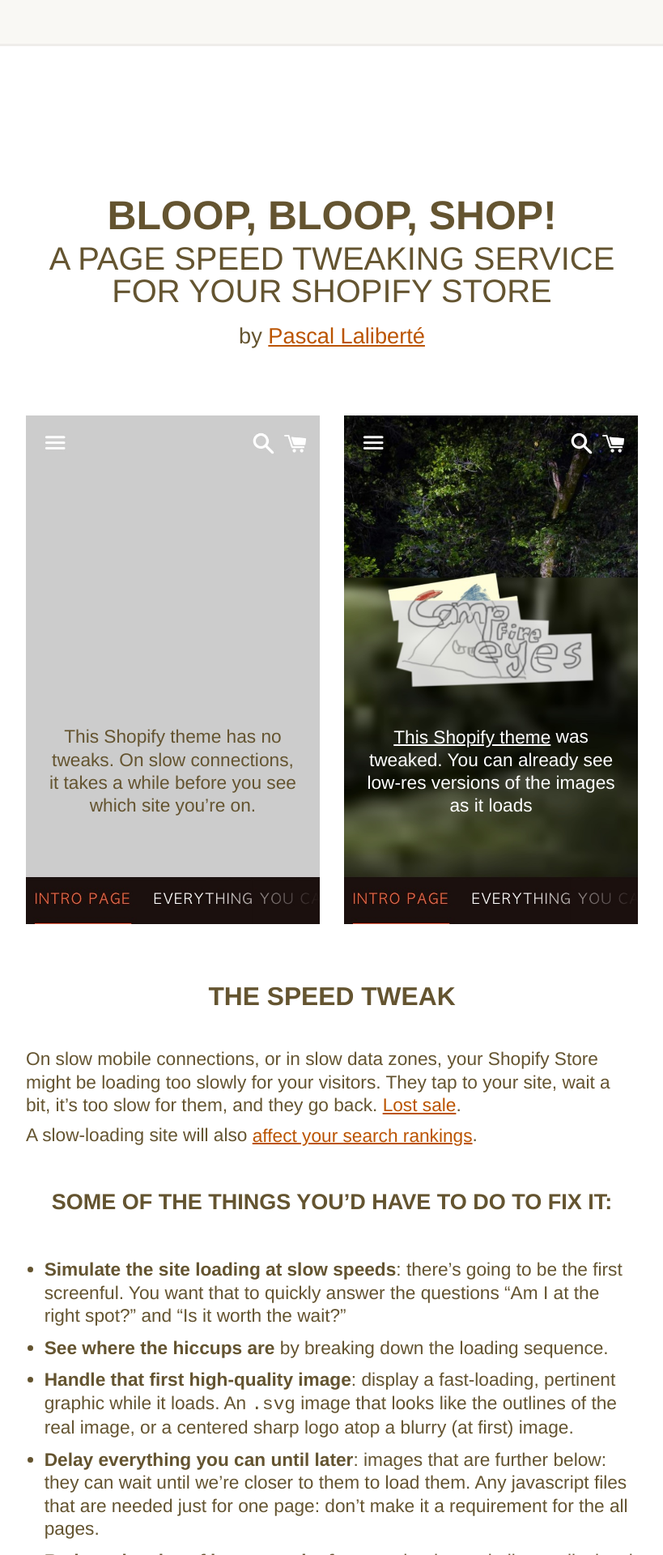
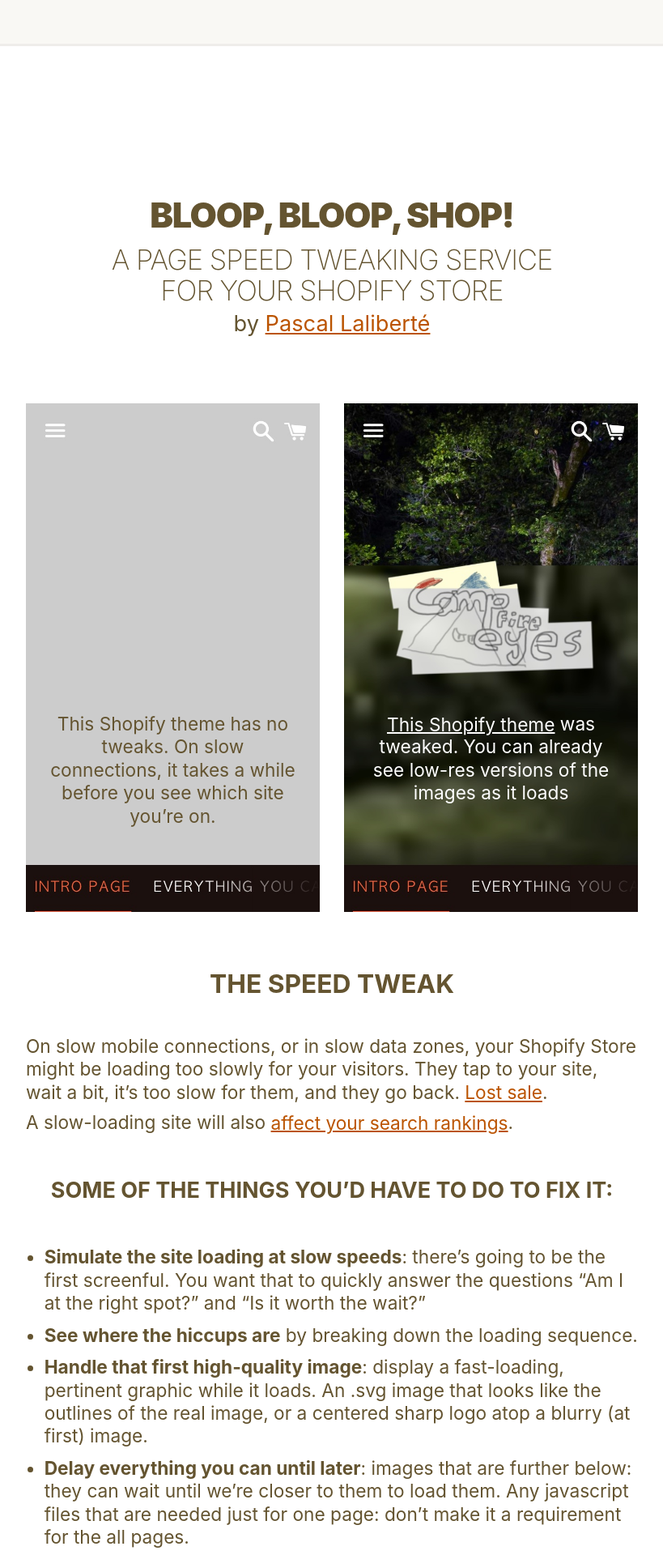
Before and after one commit to pascallaliberte/bloopbloop.shop, a Jekyll site: the page built from index.md, in a window 1280 px wide. Shown: the top 1920 px of the page at 81% size, without its empty margins (230-1049 px from the left). Built offline with Jekyll 4.4.1, drawn with Linux system fonts in a browser that asks for light colours; comment, search, counter and statistics services are not loaded.

Commit message:
speed: make typekit fonts load async, tweak when fonts unavailable

```diff
--- a/_assets/sass/globals/_mixins.scss
+++ b/_assets/sass/globals/_mixins.scss
@@ -1,9 +1,10 @@
 // Typography ———————————————————————————————— •
 // ——————————————————————————————————————————— •
 
-$font-headings: "freight-sans-pro", Helvetica, Arial, sans-serif;
-$font-body: "freight-sans-pro", Helvetica, Arial, sans-serif;
 $font-system: -apple-system, BlinkMacSystemFont, "Segoe UI", Roboto, Helvetica, Arial, sans-serif, "Apple Color Emoji", "Segoe UI Emoji", "Segoe UI Symbol";
+$font-headings: "freight-sans-pro", $font-system;
+$font-body: "freight-sans-pro", $font-system;
+$font-headings-page-title: "freight-sans-condensed-pro", $font-system;
 
 @mixin font-smoothing($attr) {
   -webkit-font-smoothing: $attr;
--- a/_assets/sass/pages/_bloop-bloop-shop.scss
+++ b/_assets/sass/pages/_bloop-bloop-shop.scss
@@ -1,5 +1,3 @@
-$font-headings-main: "freight-sans-condensed-pro", Helvetica, Arial, sans-serif;
-
 .bloop-bloop-shop {
 
   tel {
@@ -11,7 +9,7 @@
 
   #main-title {
     font-size: 2.2em;
-    font-family: $font-headings-main;
+    font-family: $font-headings-page-title;
     line-height: 1;
     margin-top: 1em;
     margin-bottom: 2em;
@@ -21,6 +19,19 @@
       margin-top: 0.2em;
       display: block;
       font-weight: normal;
+
+      .wf-loading &, .wf-inactive & {
+        letter-spacing: -0.03em;
+        font-weight: 200;
+        line-height: 1.1;
+      }
+    }
+
+    .wf-loading &, .wf-inactive & {
+      letter-spacing: -0.03em;
+      font-weight: 900;
+      font-size: 1.9em;
+      line-height: 1.4;
     }
   }
 
--- a/_assets/sass/style.scss
+++ b/_assets/sass/style.scss
@@ -12,6 +12,12 @@
 
 html {
   font-size: 18px;
+}
+
+.wf-loading, .wf-inactive {
+  * {
+    font-family: -apple-system, BlinkMacSystemFont, "Segoe UI", Roboto, Helvetica, Arial, sans-serif, "Apple Color Emoji", "Segoe UI Emoji", "Segoe UI Symbol" !important;
+  }
 }
 
 body {
--- a/_includes/stylesheets/style.css
+++ b/_includes/stylesheets/style.css
@@ -68,6 +68,9 @@
 html {
   font-size: 18px; }
 
+.wf-loading *, .wf-inactive * {
+  font-family: -apple-system, BlinkMacSystemFont, "Segoe UI", Roboto, Helvetica, Arial, sans-serif, "Apple Color Emoji", "Segoe UI Emoji", "Segoe UI Symbol" !important; }
+
 body {
   -webkit-box-sizing: border-box;
   -moz-box-sizing: border-box;
@@ -76,7 +79,7 @@
   font-smoothing: antialiased;
   background-color: #FFF;
   color: #645430;
-  font-family: "freight-sans-pro", Helvetica, Arial, sans-serif;
+  font-family: "freight-sans-pro", -apple-system, BlinkMacSystemFont, "Segoe UI", Roboto, Helvetica, Arial, sans-serif, "Apple Color Emoji", "Segoe UI Emoji", "Segoe UI Symbol";
   font-size: 1.2rem;
   line-height: 1.5em;
   position: relative; }
@@ -110,7 +113,7 @@
     visibility: hidden; }
 
 h1, h2 {
-  font-family: "freight-sans-pro", Helvetica, Arial, sans-serif;
+  font-family: "freight-sans-pro", -apple-system, BlinkMacSystemFont, "Segoe UI", Roboto, Helvetica, Arial, sans-serif, "Apple Color Emoji", "Segoe UI Emoji", "Segoe UI Symbol";
   font-weight: 900; }
 
 h1 {
@@ -491,16 +494,25 @@
   font-size: 0.8em; }
 .bloop-bloop-shop #main-title {
   font-size: 2.2em;
-  font-family: "freight-sans-condensed-pro", Helvetica, Arial, sans-serif;
+  font-family: "freight-sans-condensed-pro", -apple-system, BlinkMacSystemFont, "Segoe UI", Roboto, Helvetica, Arial, sans-serif, "Apple Color Emoji", "Segoe UI Emoji", "Segoe UI Symbol";
   line-height: 1;
   margin-top: 1em;
   margin-bottom: 2em; }
   .bloop-bloop-shop #main-title .tagline {
-    font-family: "freight-sans-pro", Helvetica, Arial, sans-serif;
+    font-family: "freight-sans-pro", -apple-system, BlinkMacSystemFont, "Segoe UI", Roboto, Helvetica, Arial, sans-serif, "Apple Color Emoji", "Segoe UI Emoji", "Segoe UI Symbol";
     font-size: 0.8em;
     margin-top: 0.2em;
     display: block;
     font-weight: normal; }
+    .wf-loading .bloop-bloop-shop #main-title .tagline, .wf-inactive .bloop-bloop-shop #main-title .tagline {
+      letter-spacing: -0.03em;
+      font-weight: 200;
+      line-height: 1.1; }
+  .wf-loading .bloop-bloop-shop #main-title, .wf-inactive .bloop-bloop-shop #main-title {
+    letter-spacing: -0.03em;
+    font-weight: 900;
+    font-size: 1.9em;
+    line-height: 1.4; }
 .bloop-bloop-shop .content {
   font-size: 0.9em;
   line-height: 1.25; }
```
Also changed, not shown: _includes/head.html (+28 -2 lines), 1 other file.
